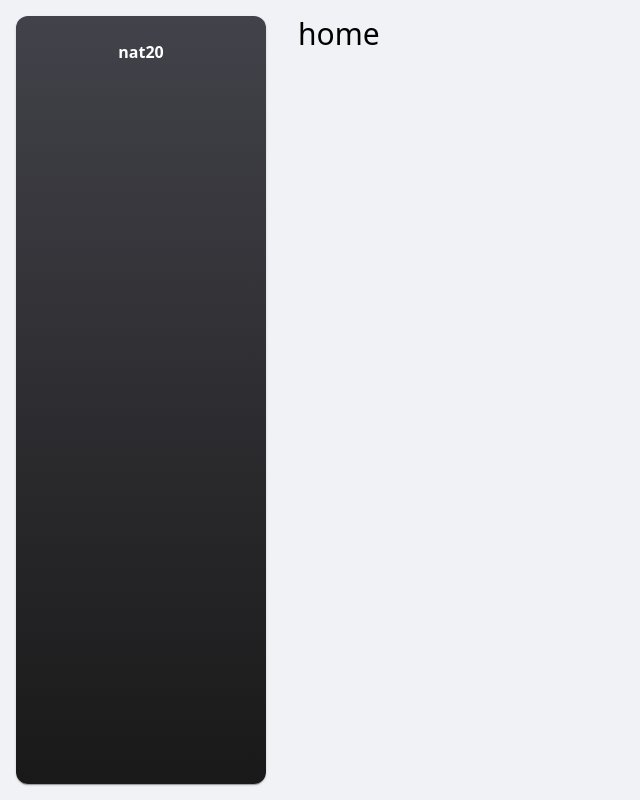
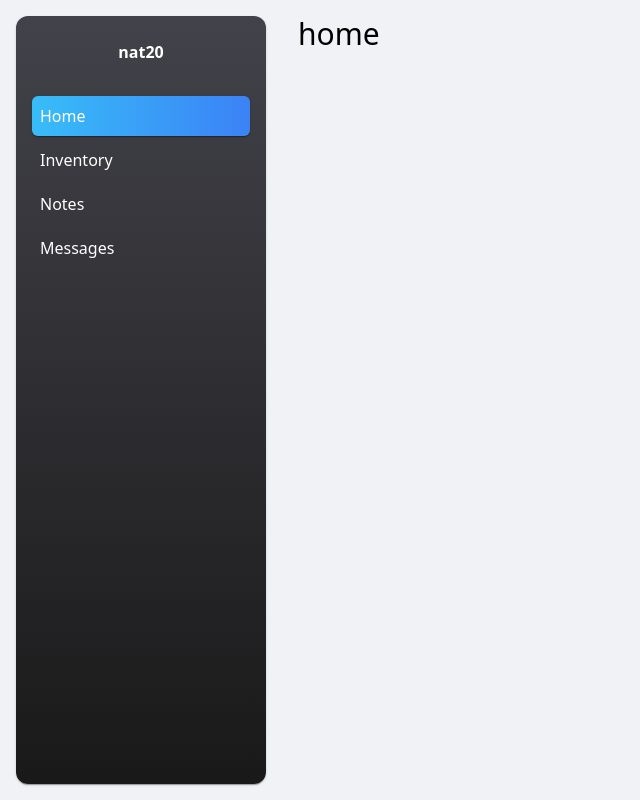
Before and after one commit to prescarlton/nat20, a React (Vite) app: page / in a window 1280 px wide. Shown: the whole page, without its empty margins (0-640 px from the left). Built offline with nearby package versions, Linux system fonts and the light colour scheme.

Commit message:
added animation to mobile nav

```diff
--- a/src/components/Navbar.tsx
+++ b/src/components/Navbar.tsx
@@ -13,23 +13,24 @@ const Navbar = () => {
   ]
   return (
     <div
-      className="md:h-[calc(100vh-2rem)] md:w-[15.625rem] rounded-xl
+      className={`md:h-[calc(100vh-2rem)] md:w-[15.625rem] rounded-xl
       m-4 shadow-hard
       bg-gradient-to-b from-[#42424a] to-[#191919]
       dark:bg-none dark:bg-dark-bg-alt
       w-[calc(100vw-2rem)]
-
-      "
+      transition-all
+      ${showMobileLinks ? "h-32" : "h-14"}
+  `}
     >
       <div className="flex items-center md:justify-center text-white p-4 md:pt-6 gap-4">
         {showMobileLinks ? (
           <MdClose
-            className={`text-lg md:hidden `}
+            className={`text-2xl md:hidden`}
             onClick={toggleMobileLinks}
           />
         ) : (
           <MdMenu
-            className={`text-lg md:hidden `}
+            className={`text-2xl md:hidden`}
             onClick={toggleMobileLinks}
           />
         )}
@@ -37,11 +38,12 @@ const Navbar = () => {
       </div>
       <div
         className={`${
-          showMobileLinks ? "flex" : "hidden"
+          showMobileLinks ? "flex animate-show" : "hidden"
         } md:flex md:flex-col gap-1 p-4 transition-all`}
       >
-        {showMobileLinks &&
-          links.map((link) => <NavItem key={link.path} {...link} />)}
+        {links.map((link) => (
+          <NavItem key={link.path} {...link} />
+        ))}
       </div>
     </div>
   )
--- a/tailwind.config.cjs
+++ b/tailwind.config.cjs
@@ -13,6 +13,15 @@ module.exports = {
         soft: "rgba(149, 157, 165, 0.2) 0px 8px 24px",
         hard: "0px 2px 1px -1px rgba(0,0,0,0.2),0px 1px 1px 0px rgba(0,0,0,0.14),0px 1px 3px 0px rgba(0,0,0,0.12)",
       },
+      keyframes: {
+        show: {
+          "0%": { opacity: "0" },
+          "100%": { opacity: "1" },
+        },
+      },
+      animation: {
+        show: "show .25s ease-in-out",
+      },
     },
   },
   plugins: [],
```
